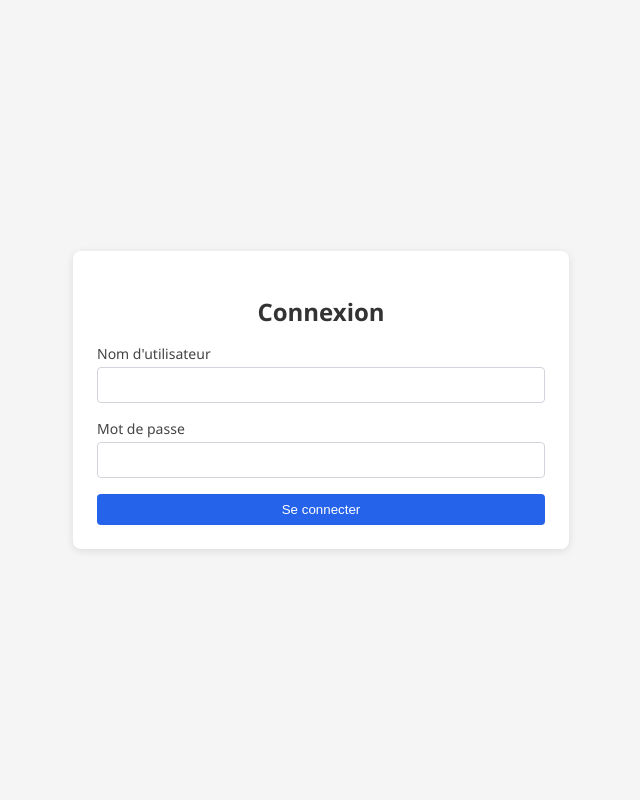
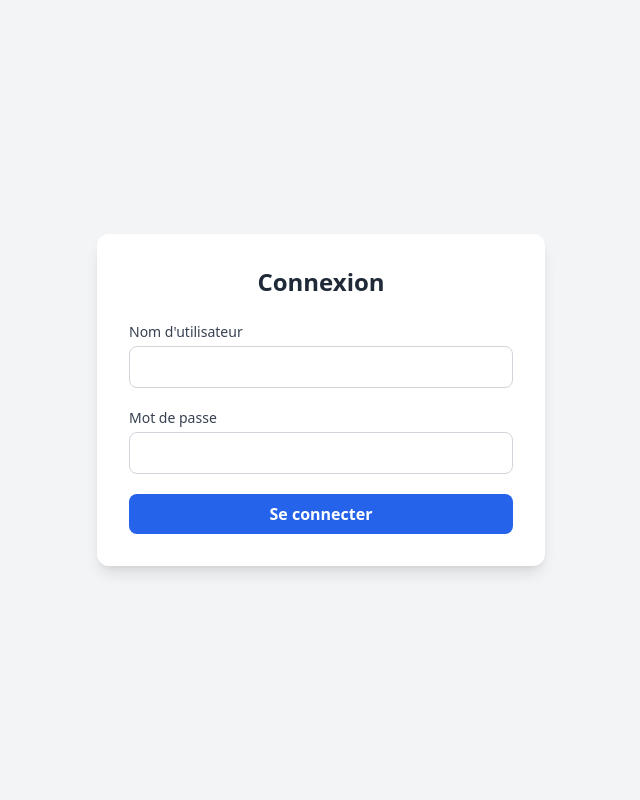
Before and after one commit to guyProgrammeur/gestion_presences, a Django app: page /accounts/login/ in a window 1280 px wide. Shown: the whole page, without its empty margins (319-959 px from the left). Run offline with Django 5.2, Linux system fonts and the light colour scheme; some libraries are stand-ins or nearby versions.

Commit message:
style modern tailwind

```diff
--- a/templates/accounts/login.html
+++ b/templates/accounts/login.html
@@ -4,122 +4,35 @@
     <meta charset="UTF-8">
     <title>Connexion</title>
     <script src="https://unpkg.com/htmx.org@1.9.2"></script>
-    <style>
-        /* Reset et styles de base */
-        body {
-            margin: 0;
-            padding: 0;
-            font-family: 'Segoe UI', system-ui, -apple-system, sans-serif;
-            background-color: #f5f5f5;
-            display: flex;
-            justify-content: center;
-            align-items: center;
-            min-height: 100vh;
-        }
+    <script src="https://cdn.tailwindcss.com"></script>
+    <meta name="viewport" content="width=device-width, initial-scale=1.0">
+</head>
+<body class="bg-gray-100 min-h-screen flex items-center justify-center">
 
-        /* Carte de connexion */
-        .login-card {
-            background-color: white;
-            padding: 1.5rem;
-            border-radius: 0.5rem;
-            box-shadow: 0 2px 8px rgba(0, 0, 0, 0.1);
-            width: 100%;
-            max-width: 28rem;
-        }
+    <div class="w-full max-w-md bg-white rounded-xl shadow-lg p-8 space-y-6">
+        <h2 class="text-2xl font-bold text-center text-gray-800">Connexion</h2>
 
-        /* Titre */
-        .login-title {
-            font-size: 1.5rem;
-            font-weight: 700;
-            text-align: center;
-            margin-bottom: 1rem;
-            color: #333;
-        }
-
-        /* Messages d'erreur */
-        .error-message {
-            background-color: #fee2e2;
-            color: #b91c1c;
-            padding: 0.5rem;
-            border-radius: 0.25rem;
-            margin-bottom: 1rem;
-            font-size: 0.875rem;
-        }
-
-        /* Formulaire */
-        .login-form {
-            display: flex;
-            flex-direction: column;
-            gap: 1rem;
-        }
-
-        .form-group {
-            display: flex;
-            flex-direction: column;
-            gap: 0.25rem;
-        }
-
-        .form-label {
-            font-size: 0.875rem;
-            font-weight: 500;
-            color: #444;
-        }
-
-        .form-input {
-            padding: 0.5rem 0.75rem;
-            border: 1px solid #d1d5db;
-            border-radius: 0.25rem;
-            font-size: 1rem;
-        }
-
-        .form-input:focus {
-            outline: none;
-            border-color: #3b82f6;
-            box-shadow: 0 0 0 2px rgba(59, 130, 246, 0.2);
-        }
-
-        /* Bouton */
-        .submit-btn {
-            background-color: #2563eb;
-            color: white;
-            padding: 0.5rem;
-            border: none;
-            border-radius: 0.25rem;
-            font-weight: 500;
-            cursor: pointer;
-            transition: background-color 0.2s;
-        }
-
-        .submit-btn:hover {
-            background-color: #1d4ed8;
-        }
-    </style>
-</head>
-<body>
-
-    <div class="login-card">
-        <h2 class="login-title">Connexion</h2>
-
-       {% if messages %}
-        <ul class="messages">
+        {% if messages %}
+        <ul class="space-y-2">
             {% for message in messages %}
-            <li class="{{ message.tags }}">{{ message }}</li>
+            <li class="px-4 py-2 rounded text-sm {% if 'error' in message.tags %}bg-red-100 text-red-700{% elif 'success' in message.tags %}bg-green-100 text-green-700{% else %}bg-gray-100 text-gray-700{% endif %}">
+                {{ message }}
+            </li>
             {% endfor %}
         </ul>
         {% endif %}
 
-
-        <form method="post" class="login-form">
+        <form method="post" class="space-y-5">
             {% csrf_token %}
-            <div class="form-group">
-                <label class="form-label">Nom d'utilisateur</label>
-                <input type="text" name="username" class="form-input" required>
+            <div>
+                <label class="block text-sm font-medium text-gray-700 mb-1">Nom d'utilisateur</label>
+                <input type="text" name="username" class="w-full px-3 py-2 border border-gray-300 rounded-lg focus:outline-none focus:ring-2 focus:ring-blue-500" required>
             </div>
-            <div class="form-group">
-                <label class="form-label">Mot de passe</label>
-                <input type="password" name="password" class="form-input" required>
+            <div>
+                <label class="block text-sm font-medium text-gray-700 mb-1">Mot de passe</label>
+                <input type="password" name="password" class="w-full px-3 py-2 border border-gray-300 rounded-lg focus:outline-none focus:ring-2 focus:ring-blue-500" required>
             </div>
-            <button type="submit" class="submit-btn">
+            <button type="submit" class="w-full bg-blue-600 hover:bg-blue-700 text-white font-semibold py-2 rounded-lg transition-colors">
                 Se connecter
             </button>
         </form>
```
